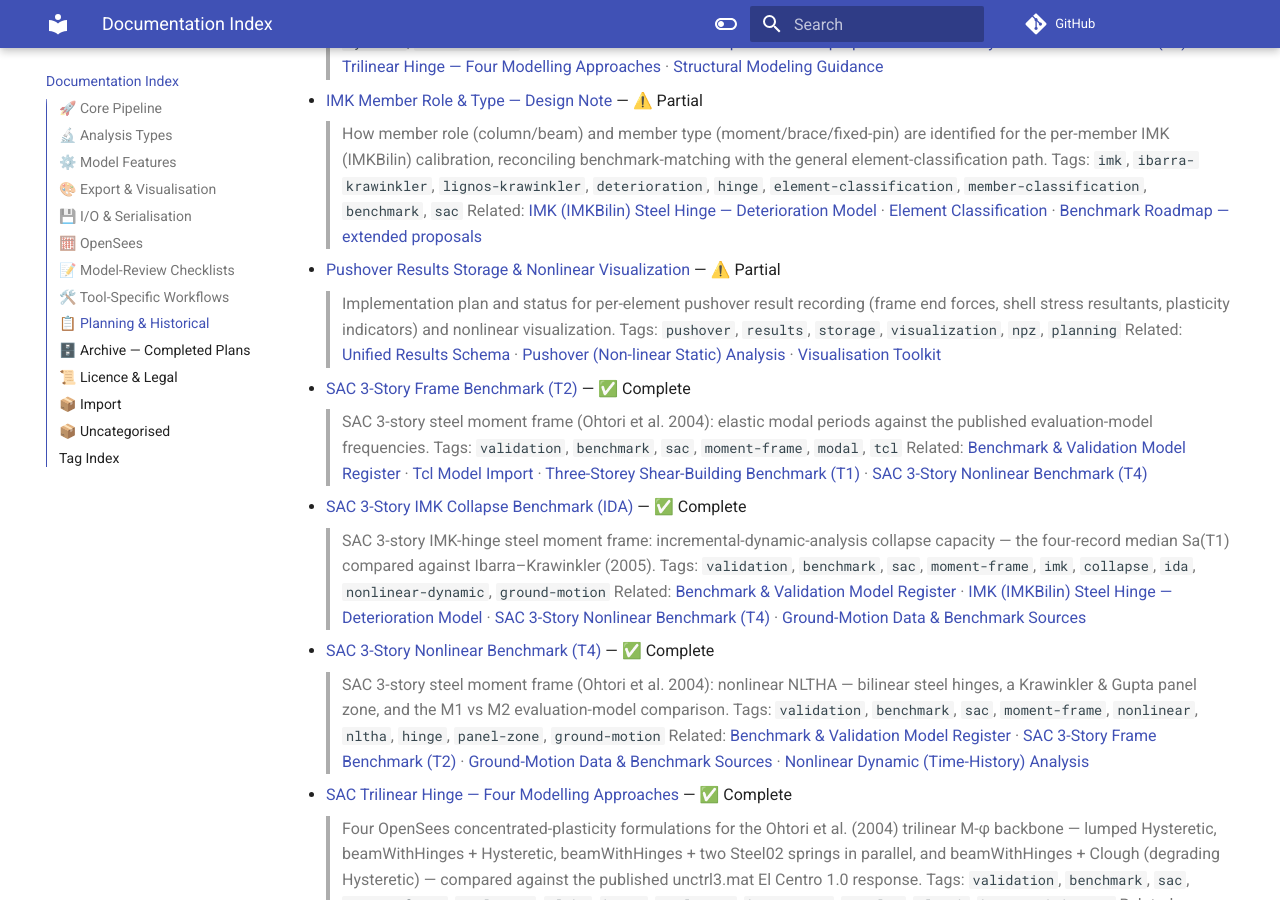
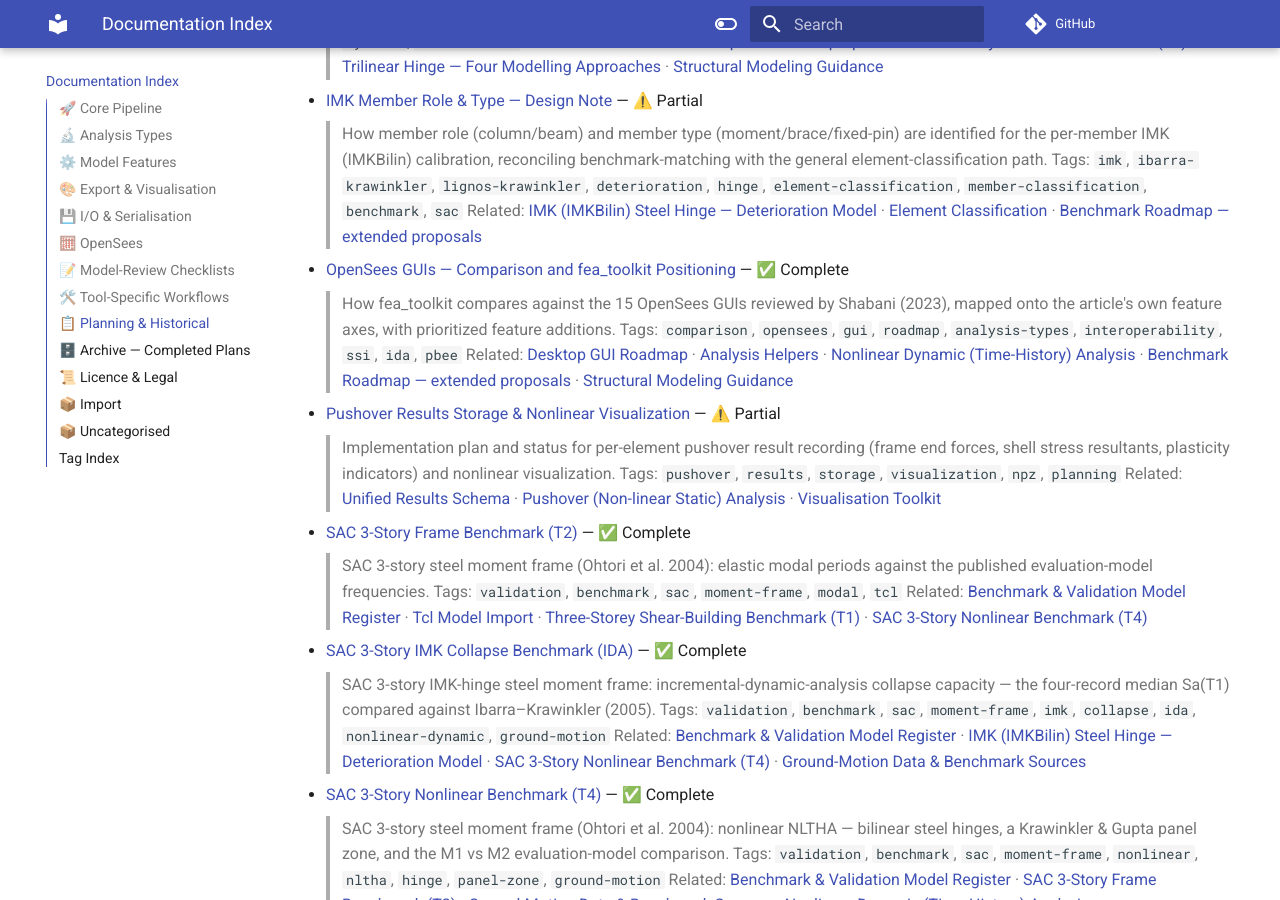
Before and after one commit to boustrephon/fea_toolkit, an MkDocs documentation site: the page built from docs/documentation_index.md, in a window 1280 px wide and 900 px high, scrolled down 10170 px. Built offline with MkDocs 1.6.1 and Material for MkDocs 9.7.7, drawn with Linux system fonts in a browser that asks for light colours; comment, search, counter and statistics services are not loaded; some of the changed text lies outside the part shown.

Commit message:
docs: add OpenSees GUI comparison and positioning
New one-page comparison of fea_toolkit against the 15 OpenSees GUIs reviewed by Shabani (2023), mapped onto the same feature axes, with prioritized additions; regenerate documentation_index.md.

```diff
--- a/docs/documentation_index.md
+++ b/docs/documentation_index.md
@@ -381,6 +381,11 @@ for automated cross-referencing.
   Tags: `imk`, `ibarra-krawinkler`, `lignos-krawinkler`, `deterioration`, `hinge`, `element-classification`, `member-classification`, `benchmark`, `sac`
   Related: [IMK (IMKBilin) Steel Hinge — Deterioration Model](imk_deterioration_model.md) · [Element Classification](element_classification.md) · [Benchmark Roadmap — extended proposals](benchmark_roadmap.md)
 
+- [OpenSees GUIs — Comparison and fea_toolkit Positioning](opensees_gui_comparison.md) — ✅ Complete
+  > How fea_toolkit compares against the 15 OpenSees GUIs reviewed by Shabani (2023), mapped onto the article's own feature axes, with prioritized feature additions.
+  Tags: `comparison`, `opensees`, `gui`, `roadmap`, `analysis-types`, `interoperability`, `ssi`, `ida`, `pbee`
+  Related: [Desktop GUI Roadmap](gui_roadmap.md) · [Analysis Helpers](analysis.md) · [Nonlinear Dynamic (Time-History) Analysis](nonlinear_dynamic_analysis.md) · [Benchmark Roadmap — extended proposals](benchmark_roadmap.md) · [Structural Modeling Guidance](modeling_guidance.md)
+
 - [Pushover Results Storage & Nonlinear Visualization](pushover_results_storage_viz.md) — ⚠️ Partial
   > Implementation plan and status for per-element pushover result recording (frame end forces, shell stress resultants, plasticity indicators) and nonlinear visualization.
   Tags: `pushover`, `results`, `storage`, `visualization`, `npz`, `planning`
@@ -482,6 +487,7 @@ Tags across all documentation files:
 - **`analysis`** — [analysis.md](analysis.md), [load_cases_and_combinations.md](load_cases_and_combinations.md)
 - **`analysis-builder`** — [builder_reference.md](builder_reference.md), [layered_analysis_workflow.md](layered_analysis_workflow.md)
 - **`analysis-type`** — [modal_analysis.md](modal_analysis.md), [mvlem_wall_analysis.md](mvlem_wall_analysis.md), [nonlinear_dynamic_analysis.md](nonlinear_dynamic_analysis.md), [pushover_analysis.md](pushover_analysis.md), [storey_response.md](storey_response.md)
+- **`analysis-types`** — [opensees_gui_comparison.md](opensees_gui_comparison.md)
 - **`api-reference`** — [llm_guide.md](llm_guide.md)
 - **`app-name`** — [build_nuitka.md](build_nuitka.md)
 - **`architecture`** — [analysis.md](analysis.md), [analysis_builder_migration_plan.md](analysis_builder_migration_plan.md), [builder_reference.md](builder_reference.md), [dev_notes.md](dev_notes.md), [gui_roadmap.md](gui_roadmap.md), [layered_analysis_workflow.md](layered_analysis_workflow.md), [sap_ids_vs_tags.md](sap_ids_vs_tags.md), [workflow.md](workflow.md), [workflow_authoring.md](workflow_authoring.md)
@@ -519,6 +525,7 @@ Tags across all documentation files:
 - **`columns`** — [element_classification.md](element_classification.md)
 - **`combination`** — [load_cases_and_combinations.md](load_cases_and_combinations.md), [load_combinations.md](load_combinations.md)
 - **`command`** — [workflow_palette.md](workflow_palette.md)
+- **`comparison`** — [opensees_gui_comparison.md](opensees_gui_comparison.md)
 - **`composite`** — [benchmark_register.md](benchmark_register.md), [cft_confinement_plan.md](cft_confinement_plan.md), [load_combinations.md](load_combinations.md)
 - **`config`** — [element_properties_config.md](element_properties_config.md)
 - **`confinement`** — [cft_confinement_plan.md](cft_confinement_plan.md), [mander_confinement_validation.md](mander_confinement_validation.md), [rc_rectangular_section_workflow.md](rc_rectangular_section_workflow.md)
@@ -577,7 +584,7 @@ Tags across all documentation files:
 - **`gpl`** — [licence.md](licence.md)
 - **`gravity`** — [xara_gravity_and_solver.md](xara_gravity_and_solver.md)
 - **`ground-motion`** — [benchmark_register.md](benchmark_register.md), [ground_motion_data.md](ground_motion_data.md), [ik2005_generic_frame_benchmark.md](ik2005_generic_frame_benchmark.md), [nonlinear_dynamic_analysis.md](nonlinear_dynamic_analysis.md), [sac_imk_collapse_benchmark.md](sac_imk_collapse_benchmark.md), [sac_nonlinear_benchmark.md](sac_nonlinear_benchmark.md)
-- **`gui`** — [gui.md](gui.md), [gui_roadmap.md](gui_roadmap.md), [project_bundle.md](project_bundle.md), [workflow_authoring.md](workflow_authoring.md), [workflow_palette.md](workflow_palette.md)
+- **`gui`** — [gui.md](gui.md), [gui_roadmap.md](gui_roadmap.md), [opensees_gui_comparison.md](opensees_gui_comparison.md), [project_bundle.md](project_bundle.md), [workflow_authoring.md](workflow_authoring.md), [workflow_palette.md](workflow_palette.md)
 - **`guidance`** — [modeling_guidance.md](modeling_guidance.md)
 - **`guide`** — [llm_guide.md](llm_guide.md)
 - **`hdf5`** — [model_stage_file.md](model_stage_file.md), [project_bundle.md](project_bundle.md), [report_generation.md](report_generation.md)
@@ -587,7 +594,7 @@ Tags across all documentation files:
 - **`hysteretic`** — [sac_trilinear_hinge_approaches.md](sac_trilinear_hinge_approaches.md)
 - **`ibarra-krawinkler`** — [ik2005_generic_frame_benchmark.md](ik2005_generic_frame_benchmark.md), [imk_deterioration_model.md](imk_deterioration_model.md), [imk_member_classification.md](imk_member_classification.md)
 - **`icon`** — [build_nuitka.md](build_nuitka.md)
-- **`ida`** — [ik2005_generic_frame_benchmark.md](ik2005_generic_frame_benchmark.md), [sac_imk_collapse_benchmark.md](sac_imk_collapse_benchmark.md)
+- **`ida`** — [ik2005_generic_frame_benchmark.md](ik2005_generic_frame_benchmark.md), [opensees_gui_comparison.md](opensees_gui_comparison.md), [sac_imk_collapse_benchmark.md](sac_imk_collapse_benchmark.md)
 - **`identifiers`** — [sap_ids_vs_tags.md](sap_ids_vs_tags.md)
 - **`imk`** — [ik2005_generic_frame_benchmark.md](ik2005_generic_frame_benchmark.md), [imk_deterioration_model.md](imk_deterioration_model.md), [imk_member_classification.md](imk_member_classification.md), [sac_imk_collapse_benchmark.md](sac_imk_collapse_benchmark.md)
 - **`imkbilin`** — [imk_deterioration_model.md](imk_deterioration_model.md)
@@ -598,6 +605,7 @@ Tags across all documentation files:
 - **`interaction`** — [gui.md](gui.md)
 - **`interactive`** — [viewer.md](viewer.md)
 - **`internal`** — [parser_coverage.md](parser_coverage.md)
+- **`interoperability`** — [opensees_gui_comparison.md](opensees_gui_comparison.md)
 - **`io`** — [e2k_import_plan.md](e2k_import_plan.md), [json_serialization.md](json_serialization.md), [model_stage_file.md](model_stage_file.md), [pipeline_logging.md](pipeline_logging.md), [results_schema.md](results_schema.md), [safe_import.md](safe_import.md), [tcl_import.md](tcl_import.md)
 - **`jntOffset`** — [member_offsets.md](member_offsets.md)
 - **`joint`** — [vecchio_emara_benchmark.md](vecchio_emara_benchmark.md)
@@ -641,7 +649,7 @@ Tags across all documentation files:
 - **`nuitka`** — [build_nuitka.md](build_nuitka.md)
 - **`offsets`** — [member_offsets.md](member_offsets.md)
 - **`openings`** — [shell_openings.md](shell_openings.md)
-- **`opensees`** — [build_nuitka.md](build_nuitka.md), [sap_ids_vs_tags.md](sap_ids_vs_tags.md), [tcl_export.md](tcl_export.md)
+- **`opensees`** — [build_nuitka.md](build_nuitka.md), [opensees_gui_comparison.md](opensees_gui_comparison.md), [sap_ids_vs_tags.md](sap_ids_vs_tags.md), [tcl_export.md](tcl_export.md)
 - **`openseespy`** — [licence.md](licence.md), [openseespy_local_build.md](openseespy_local_build.md)
 - **`openseesrt`** — [xara_tcl_runtime_guide.md](xara_tcl_runtime_guide.md)
 - **`orchestration`** — [analysis.md](analysis.md)
@@ -650,6 +658,7 @@ Tags across all documentation files:
 - **`panel-zone`** — [sac_nonlinear_benchmark.md](sac_nonlinear_benchmark.md)
 - **`parser`** — [e2k_import_plan.md](e2k_import_plan.md), [json_serialization.md](json_serialization.md), [parser_coverage.md](parser_coverage.md), [safe_import.md](safe_import.md)
 - **`partial-fixity`** — [member_releases.md](member_releases.md)
+- **`pbee`** — [opensees_gui_comparison.md](opensees_gui_comparison.md)
 - **`peak-oriented`** — [ik2005_generic_frame_benchmark.md](ik2005_generic_frame_benchmark.md)
 - **`phase-b`** — [force_diagram_unification.md](force_diagram_unification.md)
 - **`pipeline`** — [pipeline_logging.md](pipeline_logging.md), [workflow.md](workflow.md)
@@ -684,7 +693,7 @@ Tags across all documentation files:
 - **`rigid-end-offset`** — [vecchio_emara_benchmark.md](vecchio_emara_benchmark.md)
 - **`rigid-zones`** — [member_offsets.md](member_offsets.md)
 - **`rigidDiaphragm`** — [diaphragm_constraints.md](diaphragm_constraints.md)
-- **`roadmap`** — [gui_roadmap.md](gui_roadmap.md)
+- **`roadmap`** — [gui_roadmap.md](gui_roadmap.md), [opensees_gui_comparison.md](opensees_gui_comparison.md)
 - **`round-trip`** — [model_stage_file.md](model_stage_file.md)
 - **`runtime`** — [xara_tcl_runtime_guide.md](xara_tcl_runtime_guide.md)
 - **`s2k`** — [model_review.md](model_review.md)
@@ -714,6 +723,7 @@ Tags across all documentation files:
 - **`solver`** — [modal_analysis.md](modal_analysis.md), [xara_gravity_and_solver.md](xara_gravity_and_solver.md)
 - **`splitting`** — [element_splitting.md](element_splitting.md)
 - **`springs`** — [safe_import.md](safe_import.md)
+- **`ssi`** — [opensees_gui_comparison.md](opensees_gui_comparison.md)
 - **`static`** — [cantilever_benchmark.md](cantilever_benchmark.md)
 - **`steel`** — [imk_deterioration_model.md](imk_deterioration_model.md), [modeling_guidance.md](modeling_guidance.md)
 - **`steel02`** — [sac_trilinear_hinge_approaches.md](sac_trilinear_hinge_approaches.md)
```
Also changed, not shown: docs/opensees_gui_comparison.md (added, +133 -0 lines).
